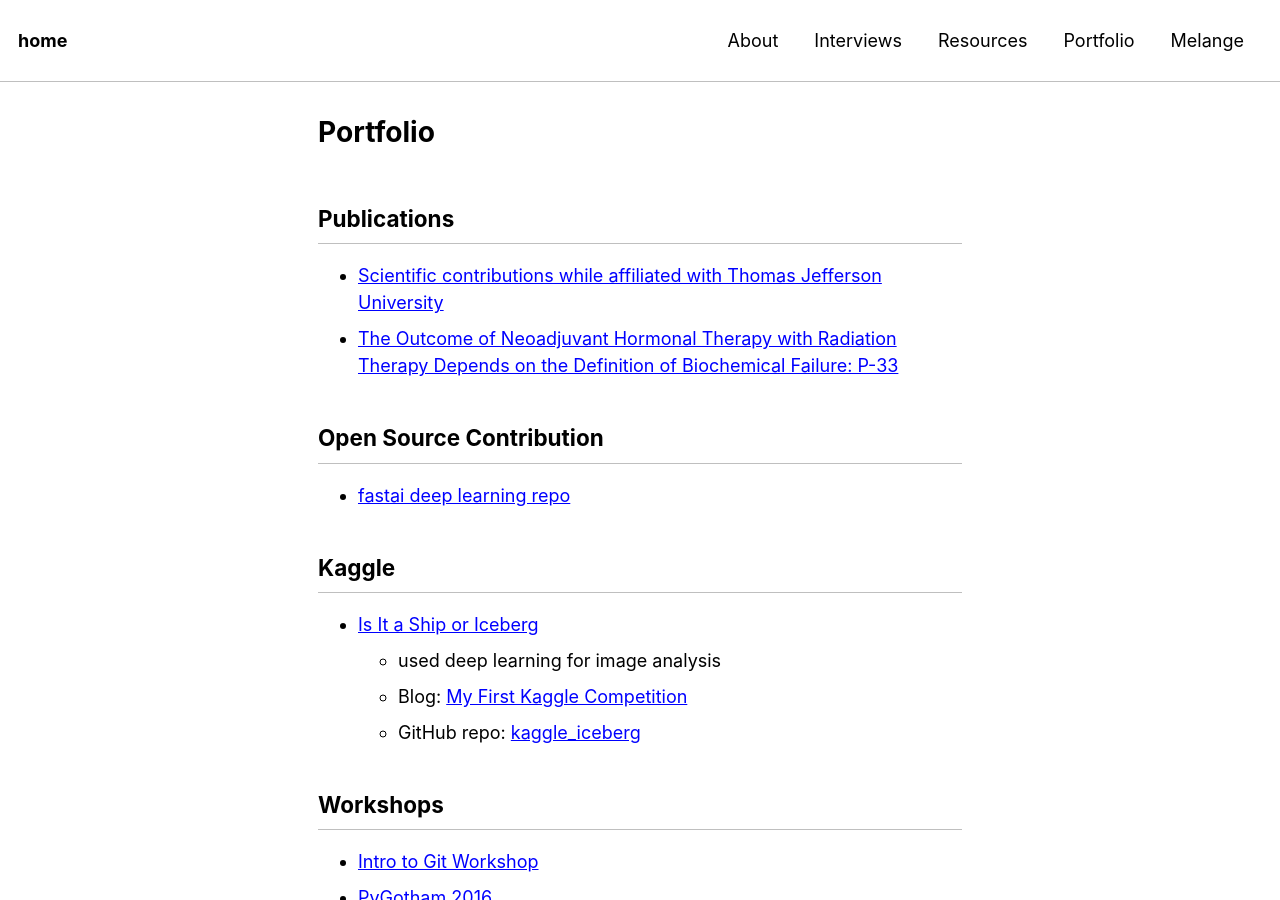
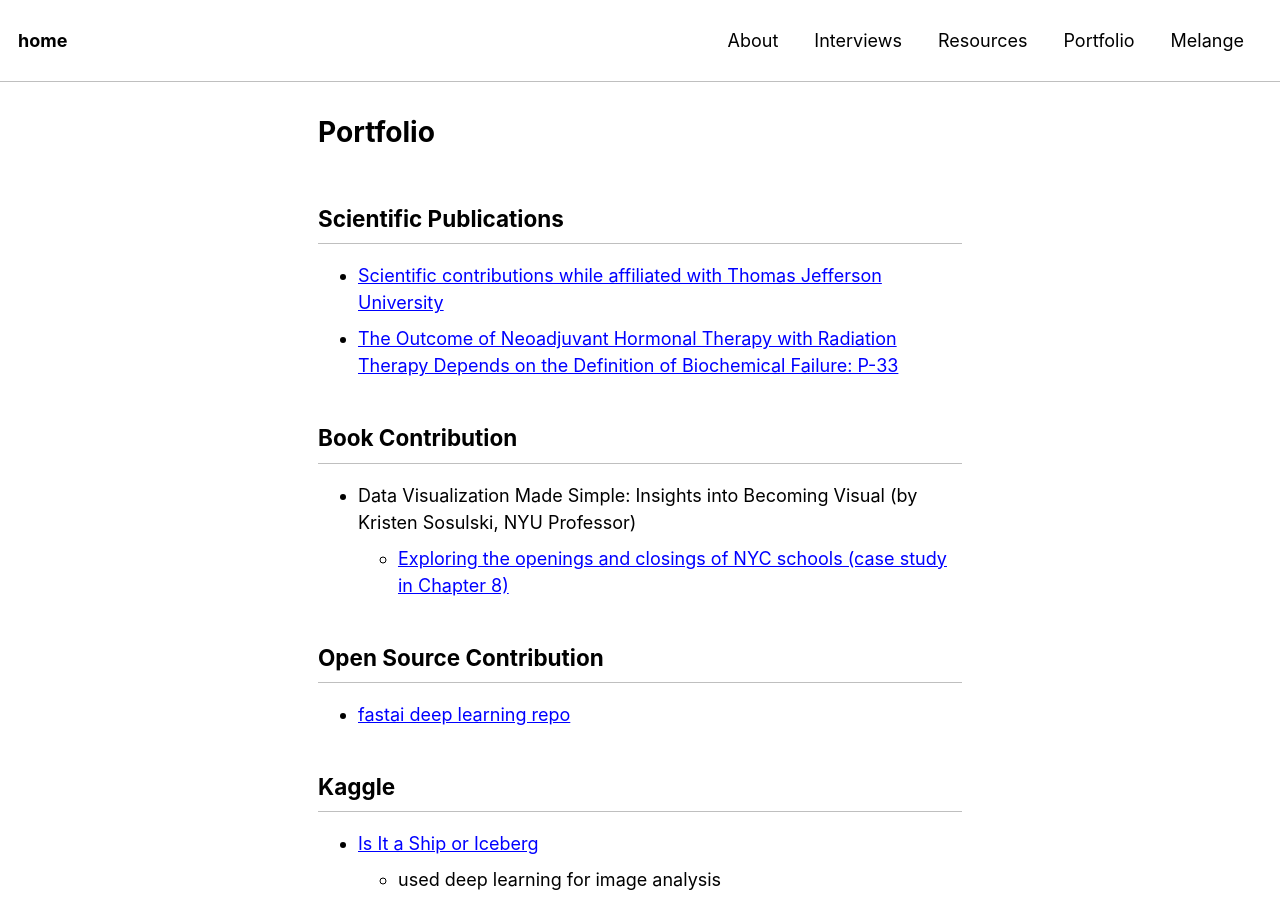
Before and after one commit to reshamas/reshamas.github.io, a Jekyll site: the page built from portfolio/index.md, in a window 1280 px wide and 900 px high. Built offline with Jekyll 4.4.1, drawn with Linux system fonts in a browser that asks for light colours.

Commit message:
Update index.md

```diff
--- a/portfolio/index.md
+++ b/portfolio/index.md
@@ -5,9 +5,13 @@ tags:
 comments: false
 ---
 
-## Publications
+## Scientific Publications
 * [Scientific contributions while affiliated with Thomas Jefferson University](https://www.researchgate.net/scientific-contributions/59221316_Reshama_Shaikh)
 * [The Outcome of Neoadjuvant Hormonal Therapy with Radiation Therapy Depends on the Definition of Biochemical Failure: P-33](https://journals.lww.com/journalppo/Citation/2002/11000/The_Outcome_of_Neoadjuvant_Hormonal_Therapy_with.77.aspx)
+
+## Book Contribution
+* Data Visualization Made Simple:  Insights into Becoming Visual (by Kristen Sosulski, NYU Professor)
+    - [Exploring the openings and closings of NYC schools (case study in Chapter 8)](https://books.google.com/books?id=cM5wDwAAQBAJ&pg=PT208&lpg=PT208&dq=reshama+shaikh&source=bl&ots=UkRLpWvqLn&sig=9weW5DeMyFEs93ToLRQyIxWb1_0&hl=en&sa=X&ved=2ahUKEwjVttPC6IneAhWNm-AKHURqA0c4HhDoATABegQICBAB#v=onepage&q=reshama%20shaikh&f=false)
 
 
 ## Open Source Contribution
```
